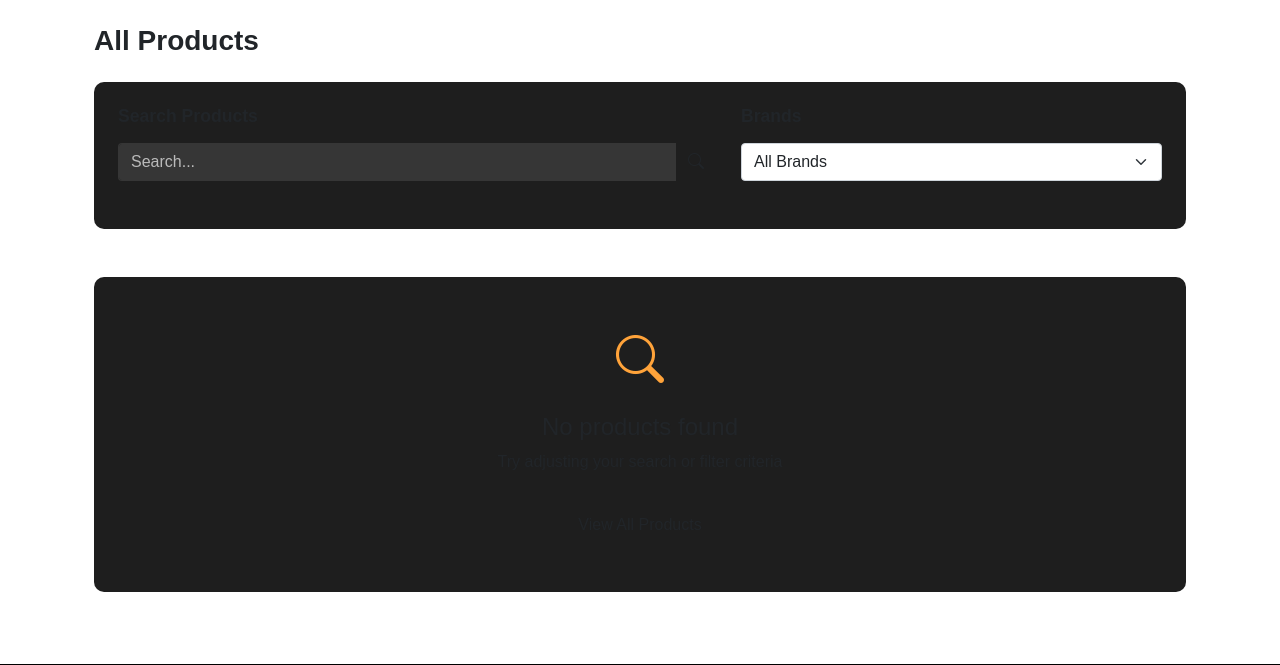
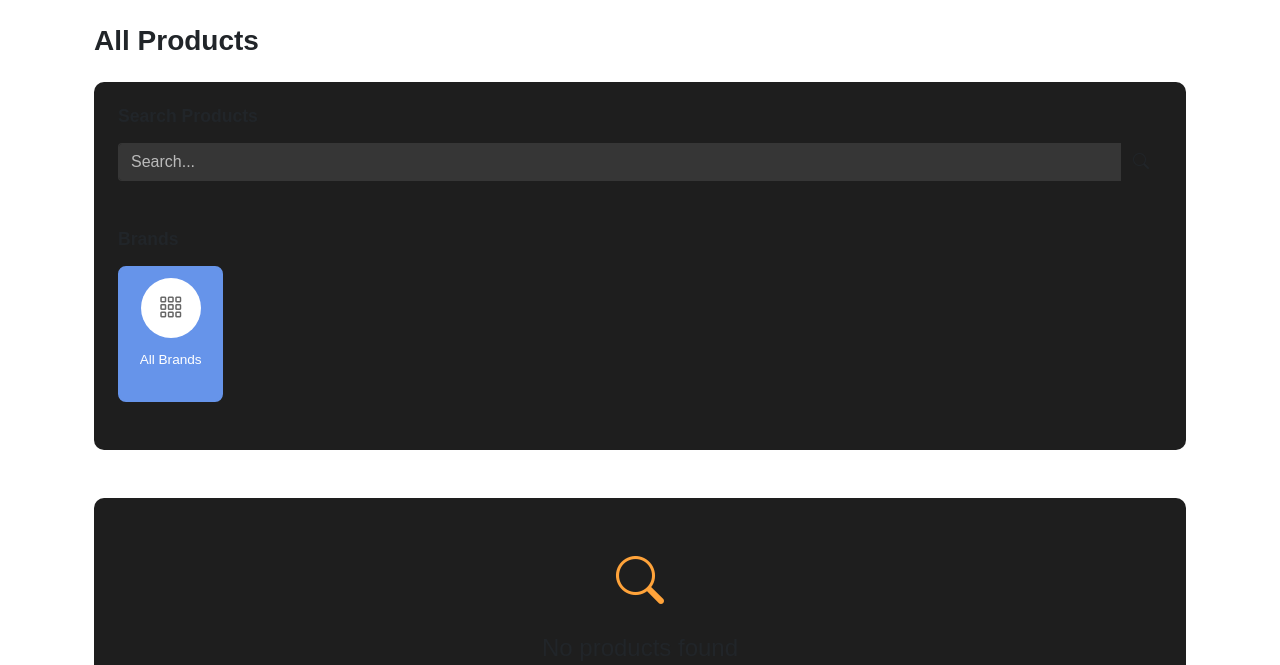
Before and after one commit to nghia0807/gearpc-frontend, a PHP site: page /pages/products.php in a window 1280 px wide. Shown: the part 129-794 px from the top of the page. Run offline with PHP 8.4, Linux system fonts and the light colour scheme; data that the repository does not hold is empty.

Commit message:
enhance brand filter UI with grid layout and images

```diff
--- a/pages/products.php
+++ b/pages/products.php
@@ -151,6 +151,57 @@ if (!empty($categoryCode)) {
         }
         .filter-section {
             margin-bottom: 1.5rem;
+        }
+        .brand-grid {
+            display: grid;
+            grid-template-columns: repeat(auto-fill, minmax(100px, 1fr));
+            gap: 12px;
+        }
+        .brand-item {
+            display: flex;
+            flex-direction: column;
+            align-items: center;
+            padding: 10px;
+            border-radius: 8px;
+            cursor: pointer;
+            text-decoration: none;
+            color: #ffffff;
+            text-align: center;
+            transition: all 0.2s;
+        }
+        .brand-item:hover {
+            background-color: #2d2d2d;
+            transform: translateY(-3px);
+        }
+        .brand-item.active {
+            background-color: #6694ea;
+        }
+        .brand-img-container {
+            width: 60px;
+            height: 60px;
+            background-color: #ffffff;
+            border-radius: 50%;
+            display: flex;
+            align-items: center;
+            justify-content: center;
+            margin-bottom: 8px;
+            overflow: hidden;
+        }
+        .brand-img {
+            max-width: 80%;
+            max-height: 80%;
+            object-fit: contain;
+        }
+        .brand-name {
+            font-size: 0.85rem;
+            font-weight: 500;
+            margin-top: 0.25rem;
+            display: -webkit-box;
+            -webkit-line-clamp: 2;
+            -webkit-box-orient: vertical;
+            overflow: hidden;
+            text-overflow: ellipsis;
+            height: 2.5rem;
         }
         .filter-item {
             display: block;
@@ -361,6 +412,14 @@ if (!empty($categoryCode)) {
             color: #ffffff;
             border-color: #5273c0;
         }
+        .all-brands {
+            background-color: #2d2d2d;
+            border: 2px solid #444;
+        }
+        .all-brands.active {
+            background-color: #6694ea;
+            border-color: #6694ea;
+        }
         @media (max-width: 768px) {
             .filters-container {
                 margin-bottom: 1rem;
@@ -368,6 +427,9 @@ if (!empty($categoryCode)) {
             .page-title {
                 font-size: 1.5rem;
                 margin-bottom: 1rem;
+            }
+            .brand-grid {
+                grid-template-columns: repeat(auto-fill, minmax(80px, 1fr));
             }
         }
     </style>
@@ -389,13 +451,12 @@ if (!empty($categoryCode)) {
         </h1>
 
         <div class="row">
-            <!-- Sidebar Filters -->
             <!-- Small filters column -->
             <div class="col-12 mb-4">
                 <div class="filters-container">
                     <div class="row">
                         <!-- Search Box -->
-                <div class="col-md-7">
+                        <div class="col-md-12 mb-4">
                             <div class="filter-section">
                                 <h5 class="filter-heading">Search Products</h5>
                                 <form action="" method="get" class="search-form">
@@ -415,27 +476,39 @@ if (!empty($categoryCode)) {
                             </div>
                         </div>
 
-                <!-- Brands Filter -->
-                <div class="col-md-5">
+                        <!-- Brands Filter with Images -->
+                        <div class="col-md-12">
                             <div class="filter-section">
                                 <h5 class="filter-heading">Brands</h5>
-                        <form action="" method="get" id="brandFilterForm">
-                            <?php if (!empty($categoryCode)): ?>
-                                <input type="hidden" name="category" value="<?= htmlspecialchars($categoryCode) ?>">
-                            <?php endif; ?>
-                            <?php if (!empty($searchQuery)): ?>
-                                <input type="hidden" name="q" value="<?= htmlspecialchars($searchQuery) ?>">
-                            <?php endif; ?>
-                            <select class="form-select filter-select" name="brand" id="brandSelect">
-                                <option value="">All Brands</option>
+                                <div class="brand-grid">
+                                    <!-- All Brands option -->
+                                    <a href="<?= 'products.php' . ($categoryCode ? '?category=' . urlencode($categoryCode) : '') .
+                                             ($searchQuery ? ($categoryCode ? '&q=' : '?q=') . urlencode($searchQuery) : '') ?>"
+                                       class="brand-item all-brands <?= empty($brandCode) ? 'active' : '' ?>">
+                                        <div class="brand-img-container">
+                                            <i class="bi bi-grid-3x3-gap" style="font-size: 24px; color: #666;"></i>
+                                        </div>
+                                        <div class="brand-name">All Brands</div>
+                                    </a>
+
+                                    <!-- Brand items -->
                                     <?php foreach ($brands as $brand): ?>
                                         <?php if (!isset($brand['code']) || !isset($brand['name'])) continue; ?>
-                                    <option value="<?= htmlspecialchars($brand['code']) ?>" <?= $brandCode === $brand['code'] ? 'selected' : '' ?>>
-                                        <?= htmlspecialchars($brand['name']) ?>
-                                    </option>
+                                        <a href="<?= 'products.php?brand=' . urlencode($brand['code']) .
+                                                ($categoryCode ? '&category=' . urlencode($categoryCode) : '') .
+                                                ($searchQuery ? '&q=' . urlencode($searchQuery) : '') ?>"
+                                           class="brand-item <?= $brandCode === $brand['code'] ? 'active' : '' ?>">
+                                            <div class="brand-img-container">
+                                                <?php if (isset($brand['imageUrl']) && !empty($brand['imageUrl'])): ?>
+                                                    <img src="<?= htmlspecialchars($brand['imageUrl']) ?>" alt="<?= htmlspecialchars($brand['name']) ?>" class="brand-img">
+                                                <?php else: ?>
+                                                    <i class="bi bi-building" style="font-size: 24px; color: #666;"></i>
+                                                <?php endif; ?>
+                                            </div>
+                                            <div class="brand-name"><?= htmlspecialchars($brand['name']) ?></div>
+                                        </a>
                                     <?php endforeach; ?>
-                            </select>
-                        </form>
+                                </div>
                             </div>
                         </div>
                     </div>
@@ -557,11 +630,6 @@ if (!empty($categoryCode)) {
     <script src="https://cdn.jsdelivr.net/npm/bootstrap@5.3.0/dist/js/bootstrap.bundle.min.js"></script>
     <script>
         document.addEventListener('DOMContentLoaded', function() {
-            // Auto-submit brand filter when selection changes
-            document.getElementById('brandSelect').addEventListener('change', function() {
-                document.getElementById('brandFilterForm').submit();
-            });
-
             // Add to cart functionality
             const addToCartButtons = document.querySelectorAll('.add-to-cart-btn');
             addToCartButtons.forEach(button => {
```
Lines whose indentation alone changed are shown as unchanged.
